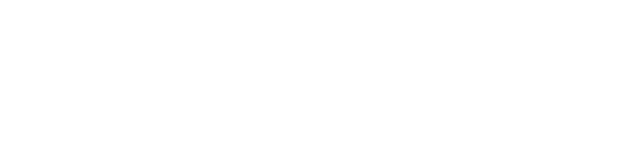
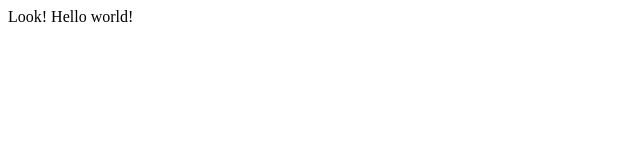
Before and after one commit to koukou015/web1, a plain HTML site: page index.html in a window 1280 px wide. Shown: the whole page, without its empty margins (0-640 px from the left). Drawn offline with Linux system fonts and the light colour scheme.

Commit message:
Update index.html

```diff
--- a/index.html
+++ b/index.html
@@ -3,5 +3,6 @@
   <title>test</title>
   </head>
   <body>
+    Look! Hello world!
   </body>
 </html>
```
